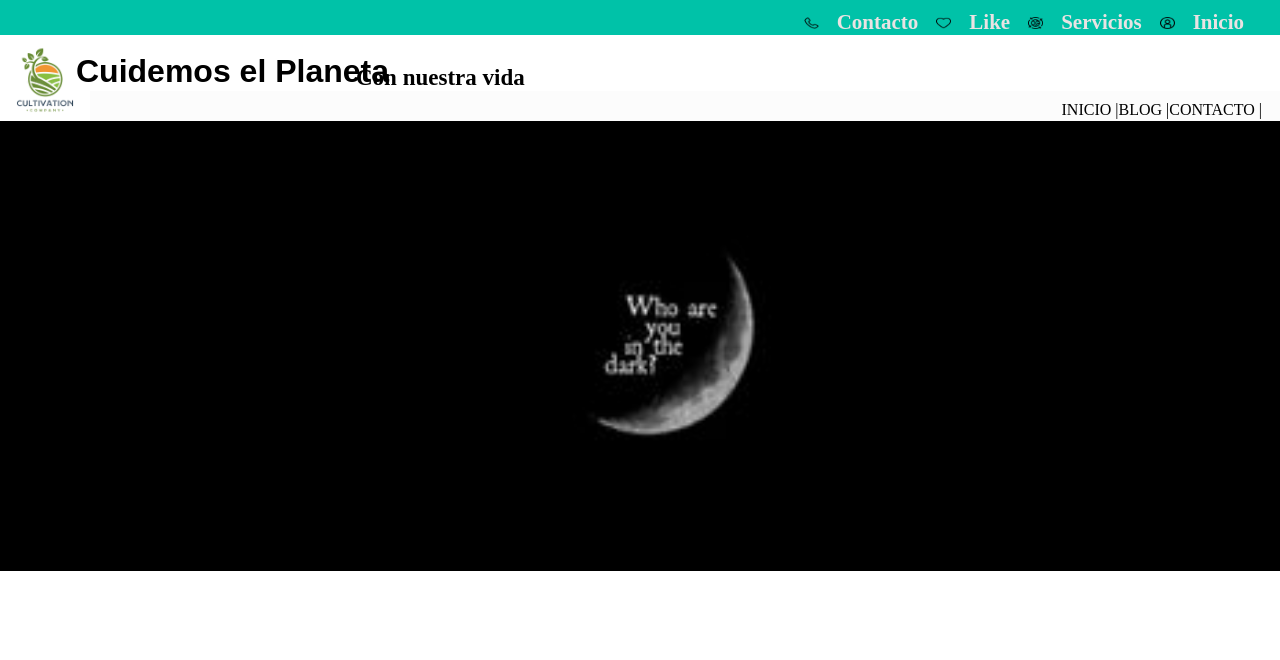
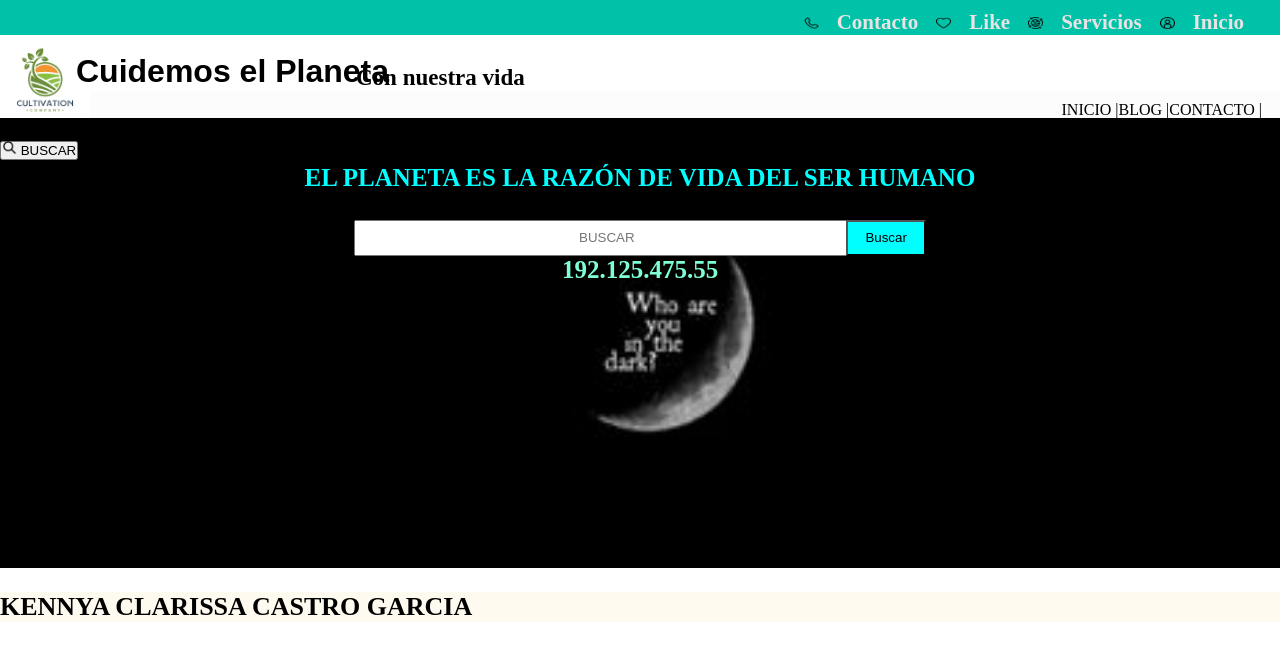
Before and after one commit to Kennya97/Prueba_123, a plain HTML site: page Index.html in a window 1280 px wide. Shown: the top 660 px of the page. Drawn offline with Linux system fonts and the light colour scheme.

Commit message:
Modificaciones de index y diseño

```diff
--- a/Index.html
+++ b/Index.html
@@ -40,9 +40,31 @@
 
 
     </header>
-    <h1><img src="iconos/portada.jpg" alt="" width="1305px" height="450px"="255px" /></h1>
 
 
+    <h1>
+        <button class="btn"><img src="iconos/buscar.png" width="15px">   BUSCAR
+        </button>
+        <img src="iconos/portada.jpg" alt="" width="1305px" height="450px"="255px" />
+        <h3>
+            EL PLANETA ES LA RAZÓN DE VIDA DEL SER HUMANO
+            <br><br>
+            <div class=" buscar">
+                <input type="text" placeholder="BUSCAR" name="" id="">
+                <input type="button" value="Buscar" class="boto">
+                <h2>192.125.475.55</h2>
+
+            </div>
+
+        </h3>
+
+
+    </h1>
+    <br><br><br><br><br><br>
+    <footer>
+
+        <h1>KENNYA CLARISSA CASTRO GARCIA</h1>
+    </footer>
 
 </body>
 
--- a/css/style.css
+++ b/css/style.css
@@ -54,5 +54,46 @@ header nav ul {
 }
 
 h1 img {
-    margin-top: -5px;
+    margin-top: -45px;
 }
+
+h1 button {
+    position: relative;
+    margin-bottom: -225px;
+}
+
+h3 {
+    font-size: 25px;
+    text-align: center;
+    position: relative;
+    margin-top: -412px;
+    color: aqua;
+}
+
+.buscar input {
+    position: relative;
+    text-align: center;
+    width: 506px;
+    height: 36px;
+    margin-top: -2px;
+}
+
+.buscar input.boto {
+    background-color: aqua;
+    position: relative;
+    text-align: center;
+    width: 80px;
+    height: 36px;
+    margin-left: -20px;
+}
+
+.buscar h2 {
+    color: aquamarine;
+    font-size: 25px;
+}
+
+footer {
+    margin-top: 200px;
+    background-color: floralwhite;
+    font-size: 13px;
+}
```
Also changed, not shown: iconos/buscar.png (added), iconos/flecha (2).png (added), iconos/flecha.png (added).
